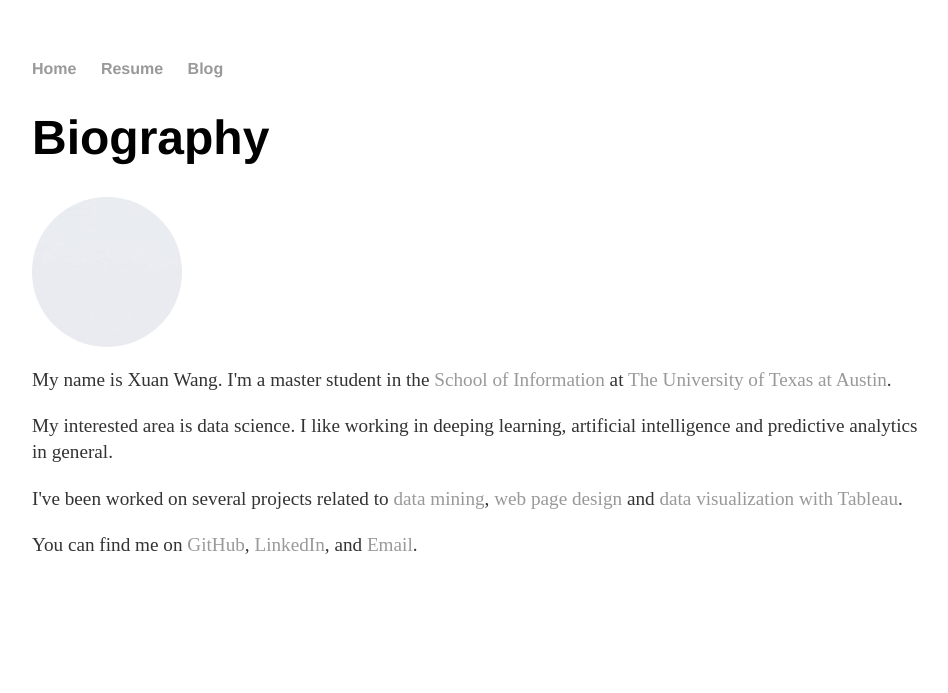
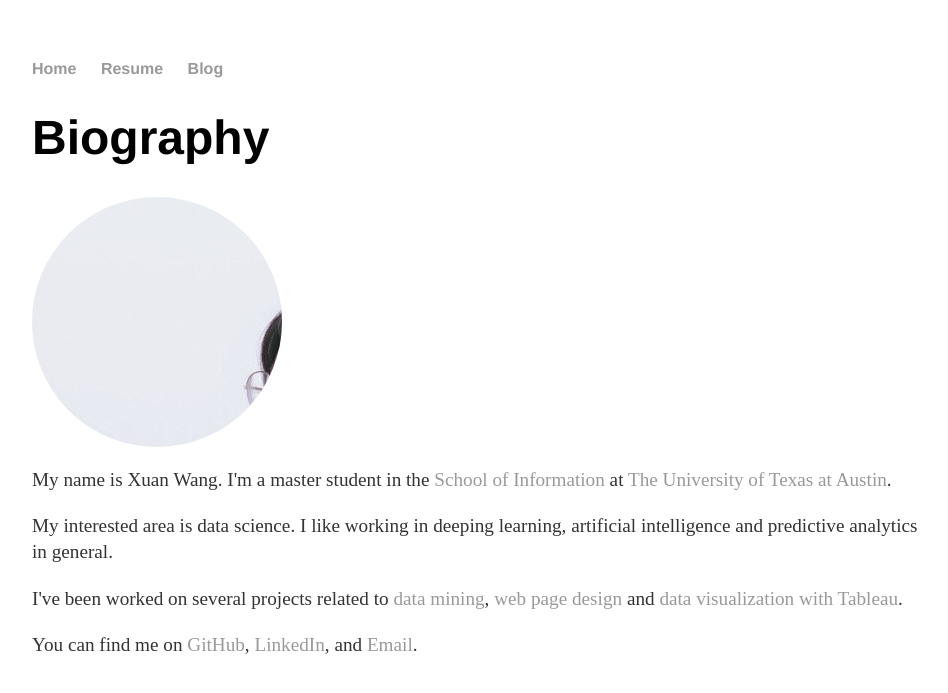
Before and after one commit to xxuanwang-zz/Portfolio, a Jekyll site: the page built from index.html, in a window 1280 px wide. Shown: the top 693 px of the page, without its empty margins (160-1108 px from the left). Built offline with Jekyll 4.4.1, drawn with Linux system fonts in a browser that asks for light colours.

Commit message:
Update index.html

```diff
--- a/index.html
+++ b/index.html
@@ -6,7 +6,7 @@ title: Xuan Wang
   <header>
     <h1>Biography</h1>
   </header>
-  <div style="width:150px; height:150px; border-radius:50%; overflow:hidden;">
+  <div style="width:250px; height:250px; border-radius:50%; overflow:hidden;">
     <img src="./img/me.jpg"/>
    </div>
   <section id="about">
```
